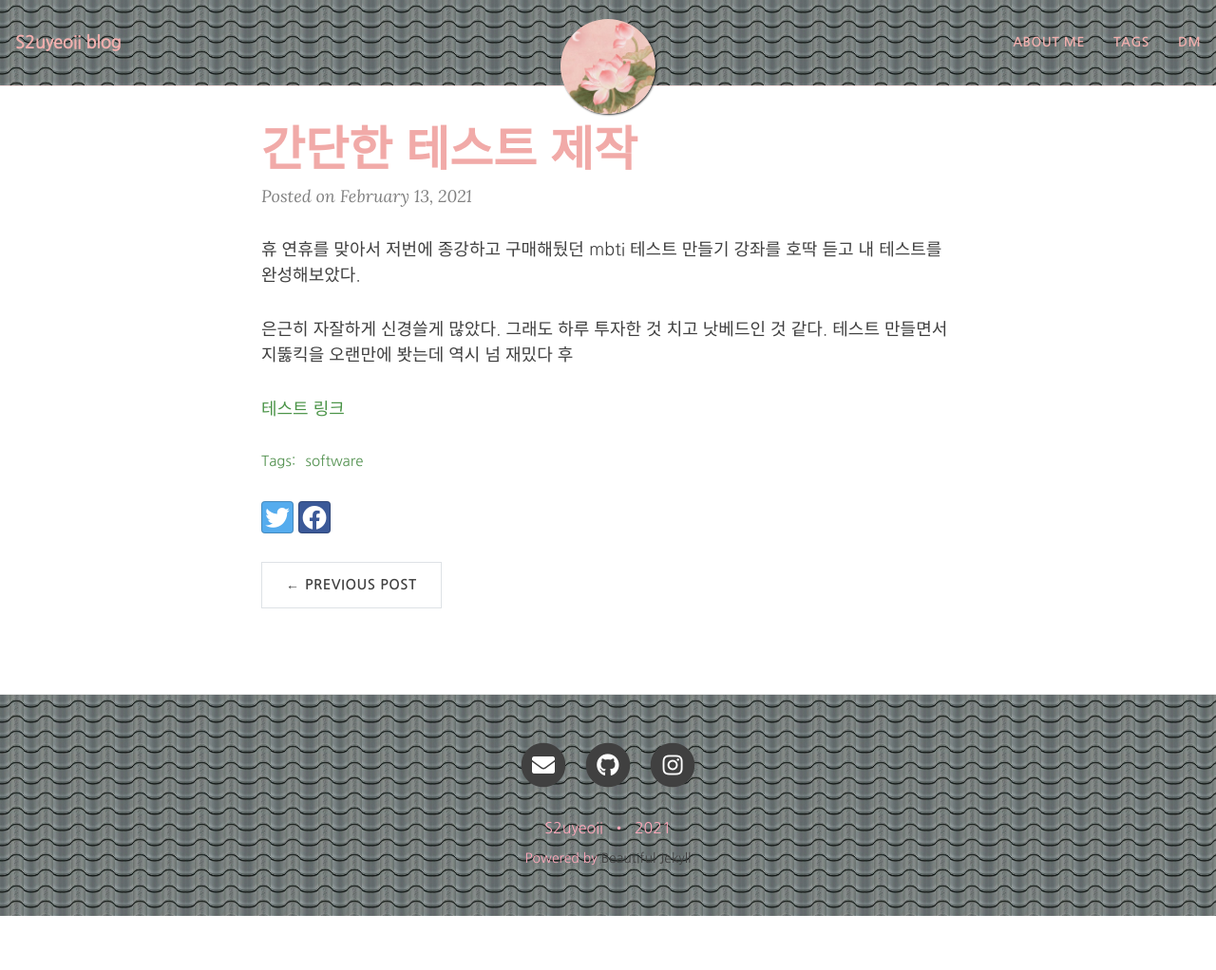
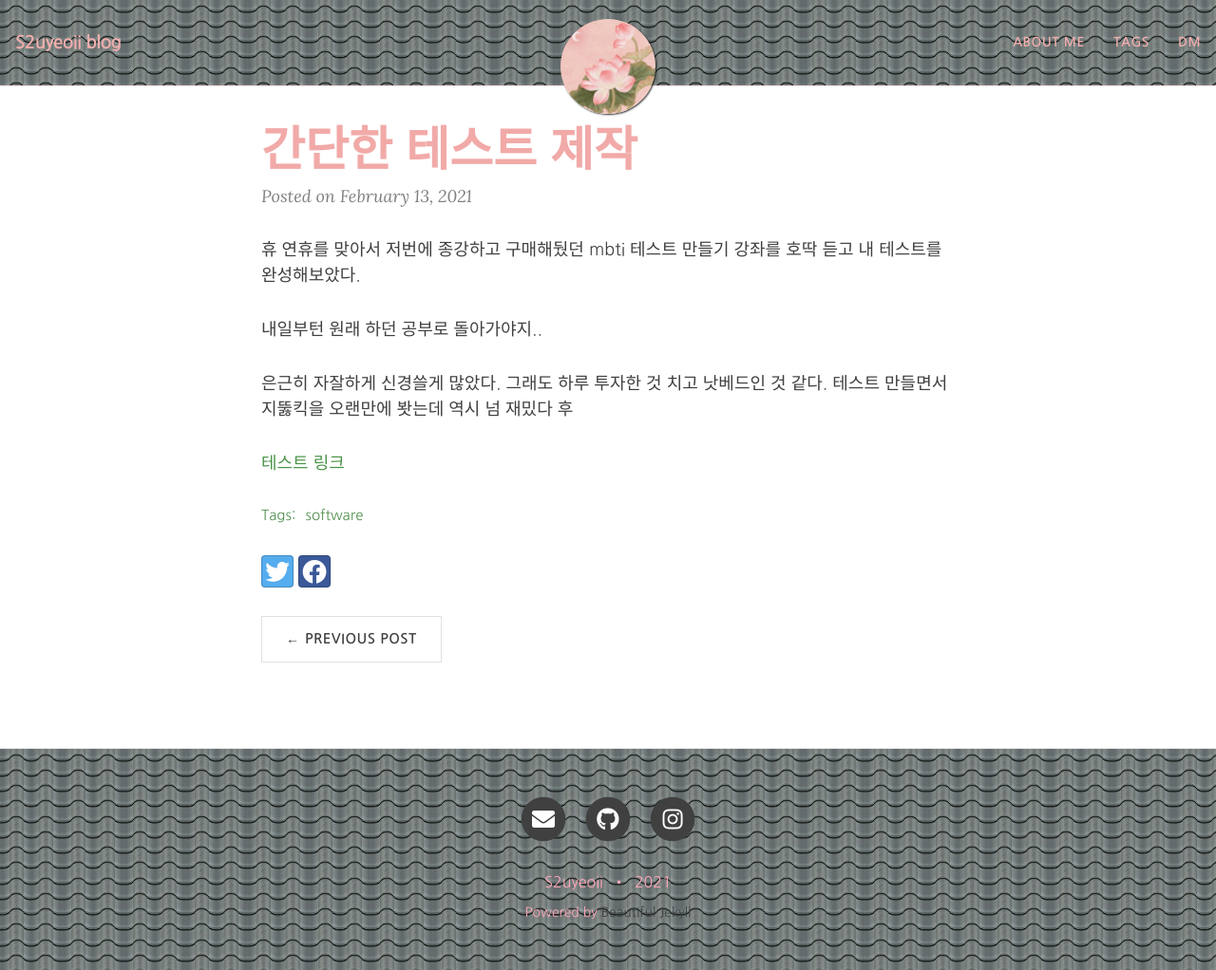
Before and after one commit to yeoneed/yeoneed.github.io, a Jekyll site: the page built from _posts/2021-02-13-mbti 테스트 만들기.md, in a window 1280 px wide and 1022 px high. Shown: the whole window at 95% size. Built offline with Jekyll 4.4.1, drawn with Linux system fonts in a browser that asks for light colours; nearby versions of some CDN libraries; some web fonts are replaced; comment, search, counter and statistics services are not loaded.

Commit message:
Update 2021-02-13-mbti 테스트 만들기.md

```diff
--- a/_posts/2021-02-13-mbti 테스트 만들기.md
+++ b/_posts/2021-02-13-mbti 테스트 만들기.md
@@ -10,6 +10,8 @@ tags: [software]
 
 휴 연휴를 맞아서 저번에 종강하고 구매해뒀던 mbti 테스트 만들기 강좌를 호딱 듣고 내 테스트를 완성해보았다.
 
+내일부턴 원래 하던 공부로 돌아가야지..
+
 은근히 자잘하게 신경쓸게 많았다. 그래도 하루 투자한 것 치고 낫베드인 것 같다. 테스트 만들면서 지뚫킥을 오랜만에 봣는데 역시 넘 재밌다 후
 
 <a href= "https://historicalmbti.netlify.app/">테스트 링크</a>
```
